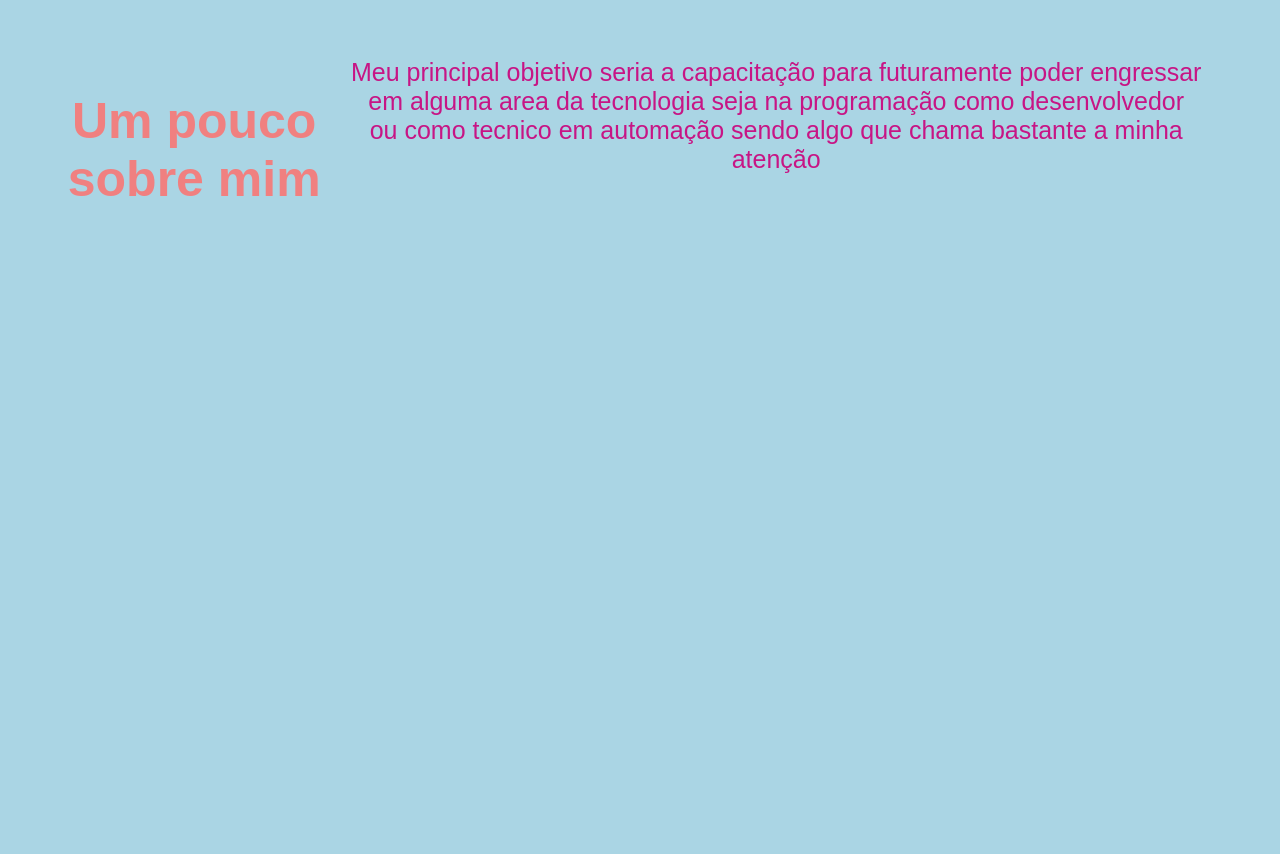
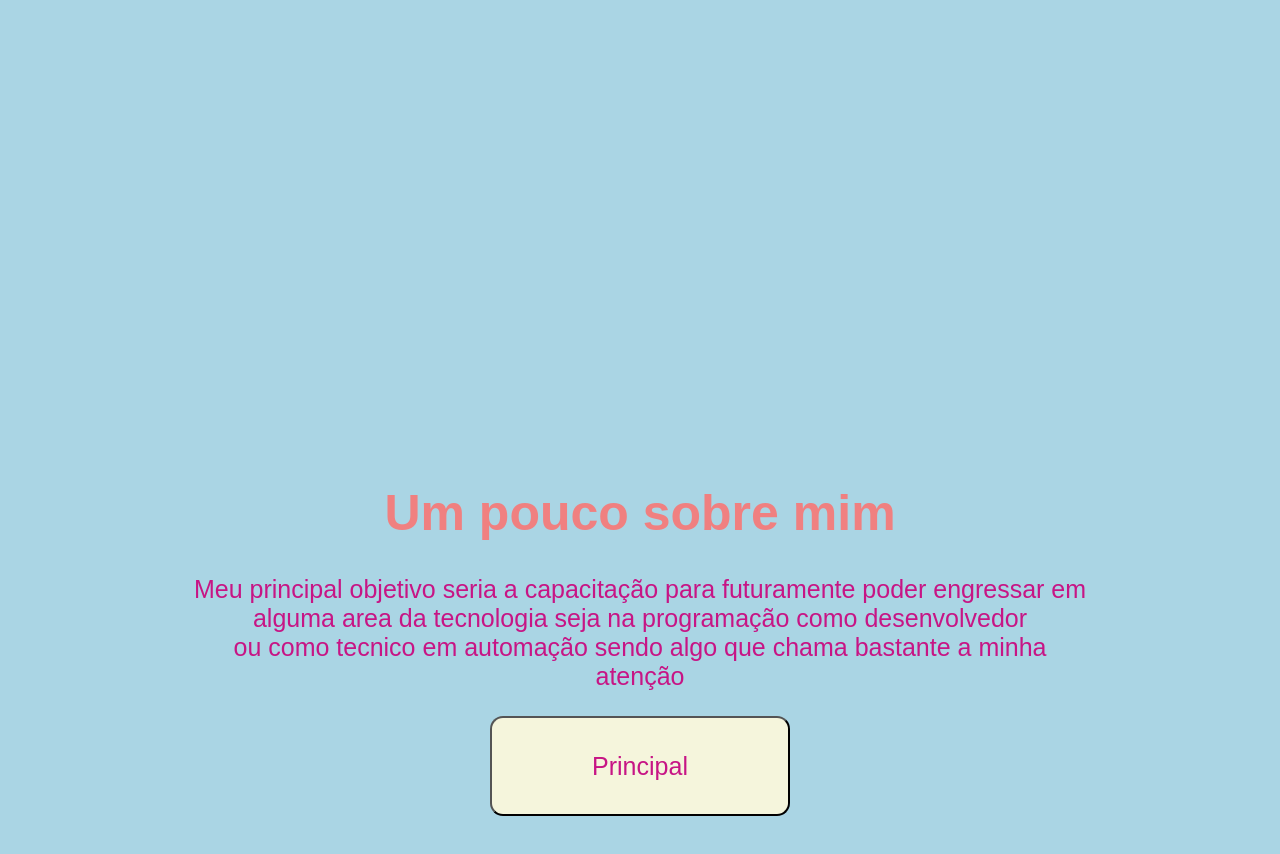
Before and after one commit to NatanFer/natanfer.github.io, a plain HTML site: page src/pages/objetivos.html in a window 1280 px wide. Before the commit the page ends 800 px from the top, so only its background shows below. Drawn offline with Linux system fonts and the light colour scheme; files that its build step writes are made by us from their sources.

Commit message:
att de 21/08

```diff
--- a/src/pages/objetivos.html
+++ b/src/pages/objetivos.html
@@ -1,17 +1,30 @@
 <html>
+
 <head>
   <link rel="stylesheet" href="../pages/stylepages.css"">
-  <link rel="stylesheet" href="./style.css">
+  <link rel=" stylesheet" href="./style.css">
 </head>
+
 <body>
-<h1>Um pouco sobre mim</h1>
+  <div class="main">
 
-<divtext>
-  Meu principal objetivo seria a capacitação para futuramente poder engressar em alguma area da tecnologia seja na programação como desenvolvedor<br>
-   ou como tecnico em automação sendo algo que chama bastante a minha atenção
-  </divtext>
+    <div class="h1">
+      <h1>Um pouco sobre mim</h1>
+    </div>
+    <div class="txt">
+      <p>
 
-  </body>
+        Meu principal objetivo seria a capacitação para futuramente poder engressar em alguma area da tecnologia seja na
+        programação como desenvolvedor<br>
+        ou como tecnico em automação sendo algo que chama bastante a minha atenção
+      </p>
+      <a class="textlink" href="/index.html">
+
+        <button>Principal</button>
+      </a>
+    </div>
+  </div>
+</body>
 
 
 
@@ -28,4 +41,4 @@
 
 
 
-    </html>
+</html>
--- a/src/pages/stylepages.css
+++ b/src/pages/stylepages.css
@@ -3,10 +3,22 @@
 }
 
 body{
-    background-color: lightblue;
+    font-size: 25px;
+    background-color:hsl(196, 52%, 78%);
+    text-align:center;
+    display: flex;
+    justify-content: center;
+    color: mediumvioletred;
+    padding: 50px;
+
 }
-h1{
+.h1{
     color: lightcoral;
+align-content: center;
+width: 1000px;
+height:75px ;
+
+
 }
 
 .textlink{
@@ -14,3 +26,24 @@ h1{
      font-size: 25px;
      text-decoration: none;
 }
+.main{
+    align-content: center;
+    width: 1000px;
+    height: 1200px;
+}
+
+.txt{
+    text-align: center;
+    margin: 50px;
+    width: 900px;
+}
+
+button{
+    border-radius: 13px;
+    font-size: 15px;
+    width: 100px;
+    height: 60px;
+    padding: 13px;
+    color: mediumvioletred;
+    background-color: beige;
+}
--- a/style.css
+++ b/style.css
@@ -31,6 +31,7 @@ body{
     text-align: center;
     margin: 50px;
     width: 900px;
+    align-content: center;
 
 
 
@@ -52,6 +53,7 @@ h1{
 .img {
     width: 300px;
     height:500px;
+    margin-top: 50px;
 }
 
 #grupo1{
```
Also changed, not shown: index.html (+1 -1 lines), src/pages/sobremim.html (+23 -7 lines).
